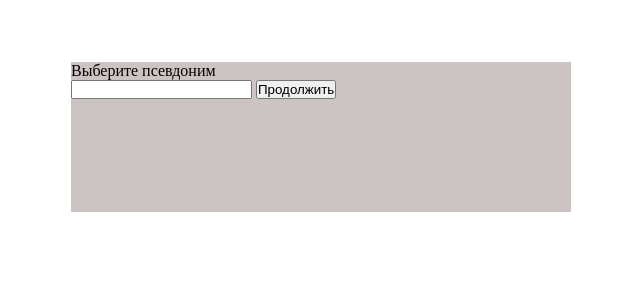
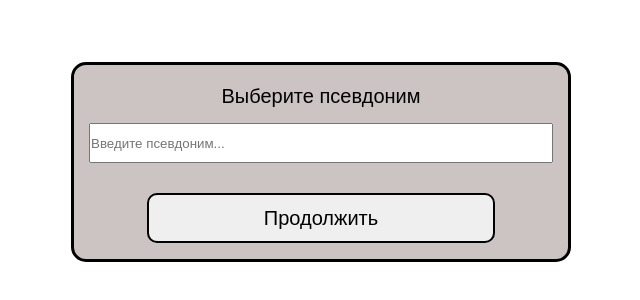
Before and after one commit to Antyfeev96/AHJ-sse-ws-frontend, a website built with webpack: page index.html in a window 1280 px wide. Shown: the part 138-438 px from the top of the page, without its empty margins (319-959 px from the left). Built offline with nearby package versions, Linux system fonts and the light colour scheme.

Commit message:
Login template created

```diff
--- a/index.html
+++ b/index.html
@@ -10,8 +10,8 @@
 <body>
     <form class="login-form">
         <div class="login-form__title">Выберите псевдоним</div>
-        <input type="text" class="login-form__input">
-        <button class="login-form__button">Продолжить</button>
+        <input placeholder="Введите псевдоним..." type="text" class="login-form__input">
+        <button type="button" class="login-form__button">Продолжить</button>
     </form>
 </body>
 </html>
--- a/src/css/style.scss
+++ b/src/css/style.scss
@@ -3,10 +3,11 @@
     box-sizing: border-box;
     margin: 0;
     padding: 0;
+    font-family: Arial, Helvetica, sans-serif;
 }
 
 $form-width: 500px;
-$form-height: 150px;
+$form-height: 200px;
 
 .login-form {
     display: block;
@@ -14,7 +15,38 @@ $form-height: 150px;
     width: $form-width;
     height: $form-height;
     margin-top: 200px;
+    padding: 15px;
     left: calc(50% - #{$form-width}/2);
     background-color: rgb(204, 195, 195);
+    border: 3px solid black;
+    border-radius: 15px;
+    font-size: 20px;
 
+    &__title {
+        width: fit-content;
+        margin: 0 auto;
+        margin-top: 5px;
+    }
+
+    &__input {
+        margin-top: 15px;
+        width: 100%;
+        height: 40px;
+    }
+
+    &__button {
+        display: block;
+        width: 75%;
+        margin: 30px auto 0 auto;
+        height: 50px;
+        border: 2px solid black;
+        border-radius: 10px;
+        font-size: 20px;
+
+        &:hover {
+            transform: scale(1.05);
+            font-weight: bold;
+            cursor: pointer;
+        }
+    }
 }
```
